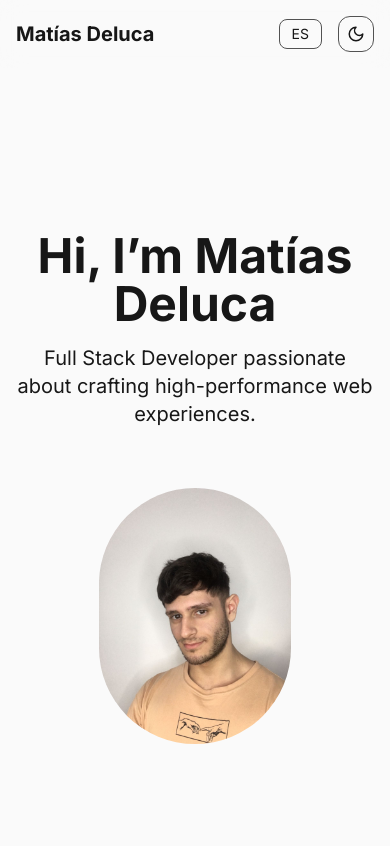
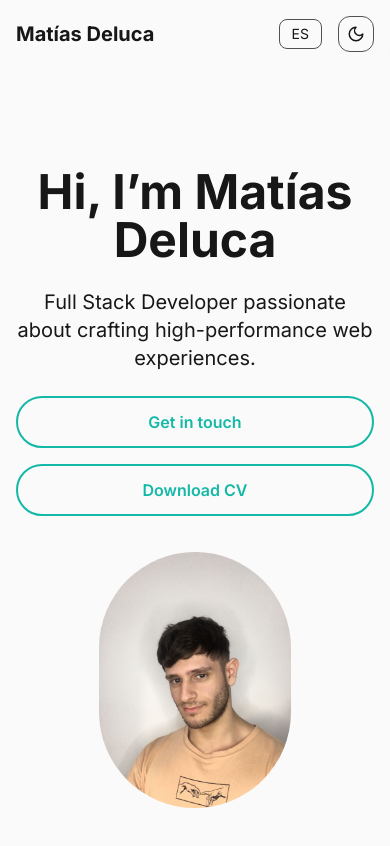
Before and after one commit to JohnnyPegaduro/Portfolio, a Next.js app: page /en in a window 390 px wide. Shown: the top 846 px of the page. Built offline with nearby package versions, Linux system fonts and the light colour scheme.

Commit message:
Agregando botones para descargar CV y Contacto

```diff
--- a/app/[locale]/messages/en.json
+++ b/app/[locale]/messages/en.json
@@ -3,6 +3,7 @@
   "hero.title": "Hi, I’m Matías Deluca",
   "hero.subtitle": "Full Stack Developer passionate about crafting high-performance web experiences.",
   "hero.cta": "Get in touch",
+  "hero.downloadCV": "Download CV",
   "nav.home": "Home",
   "nav.about": "About",
   "nav.skills": "Skills",
--- a/app/[locale]/messages/es.json
+++ b/app/[locale]/messages/es.json
@@ -2,6 +2,7 @@
   "hero.title": "Hola, soy Matías Deluca",
   "hero.subtitle": "Full Stack Developer apasionado por crear experiencias web de alto rendimiento.",
   "hero.cta": "Contáctame",
+  "hero.downloadCV": "Descargar CV",
   "nav.home": "Inicio",
   "nav.about": "Sobre mi",
   "nav.skills": "Habilidades",
--- a/sections/Hero.tsx
+++ b/sections/Hero.tsx
@@ -15,15 +15,34 @@ export default function Hero() {
       animate={{ y: 0, opacity: 1 }}
       transition={{ type: 'spring', stiffness: 80, damping: 20 }}
     >
-      {/* grid 1 columna en mobile, 2 en md+ */}
       <div className="container mx-auto grid grid-cols-1 md:grid-cols-2 gap-8 items-center">
-        {/* Texto + CTA */}
-        <div className="text-center md:text-left">
-          <h1 className="text-5xl font-bold mb-4">{t('hero.title')}</h1>
-          <p className="text-xl mb-6">{t('hero.subtitle')}</p>
+        {/* TEXTO */}
+        <div className="text-center md:text-left space-y-6">
+          <h1 className="text-5xl font-bold">{t('hero.title')}</h1>
+          <p className="text-xl">{t('hero.subtitle')}</p>
+          <div className="flex flex-col sm:flex-row gap-4 justify-center md:justify-start">
+            <Link
+              href="#contact"
+              className="inline-block px-6 py-3 font-semibold rounded-full border-2 border-primary text-primary hover:bg-primary hover:text-white transition"
+            >
+              {t('hero.cta')}
+            </Link>
+            <a
+              href="/MatiasArielDeluca_CV.pdf"
+              download
+              className="inline-block px-6 py-3 font-semibold rounded-full border-2 border-primary text-primary hover:bg-primary hover:text-white transition"
+            >
+              {t('hero.downloadCV')}
+            </a>
           </div>
-        {/* Imagen */}
+        </div>
+        {/* IMAGEN */}
         <div className="flex justify-center">
+          <motion.div
+            initial={{ scale: 0 }}
+            animate={{ scale: 1 }}
+            transition={{ delay: 0.5, type: 'spring', stiffness: 100 }}
+          >
             <Image
               src="/profile.jpg"
               alt="Foto de perfil de Matías Deluca"
@@ -31,6 +50,7 @@ export default function Hero() {
               height={200}
               className="rounded-full border-4 border-current"
             />
+          </motion.div>
         </div>
       </div>
     </motion.section>
```
Also changed, not shown: 1 other file (tests, documents, lock files or other folders). Lines whose indentation alone changed are shown as unchanged.
